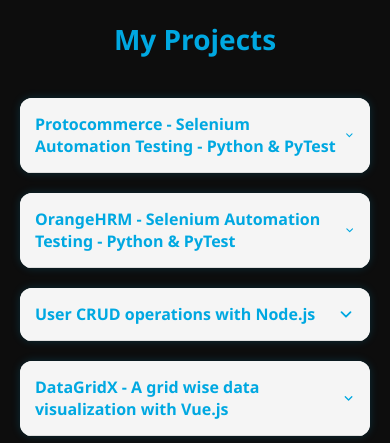
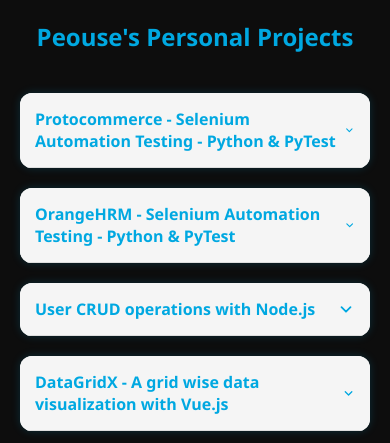
Before and after one commit to peousedutta/protfolio-website-static, a plain HTML site: page views/projects.html in a window 390 px wide. Drawn offline with Linux system fonts and the light colour scheme.

Commit message:
project title fixed

```diff
--- a/css/project-page.css
+++ b/css/project-page.css
@@ -84,7 +84,7 @@ h1 {
     }
 
     h1 {
-        font-size: 28px;
+        font-size: 24px;
     }
 
     .project-header {
--- a/views/projects.html
+++ b/views/projects.html
@@ -8,7 +8,7 @@
   </head>
   <body id="projects-page">
 
-    <h1>My Projects</h1>
+    <h1>Peouse's Personal Projects</h1>
     <div class="projects-container"></div>
 
   </body>
```
